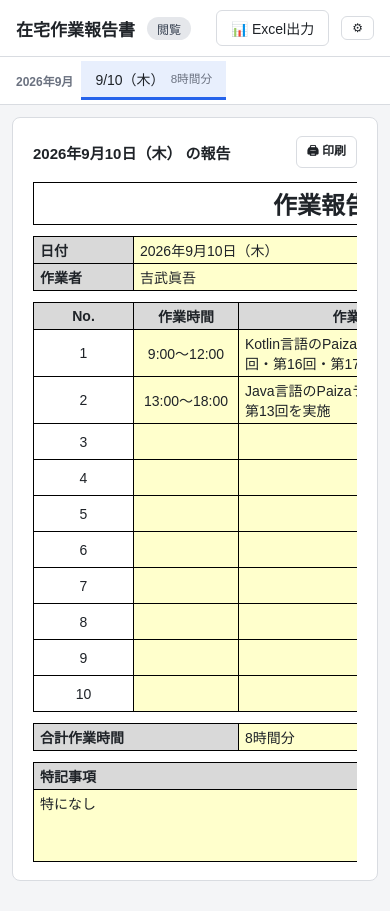
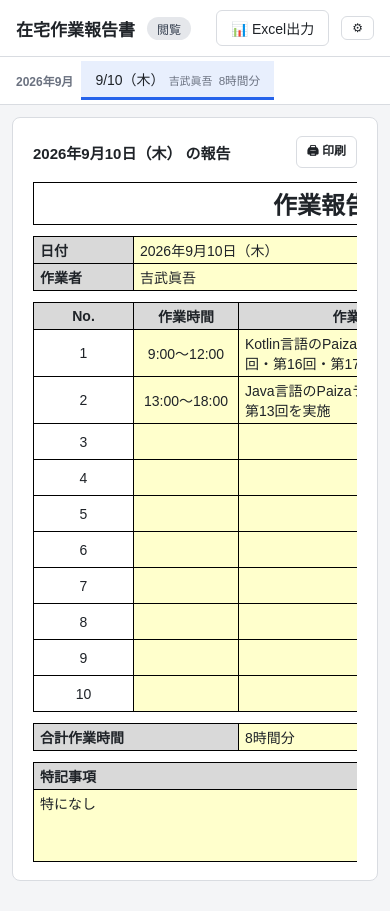
Before and after one commit to blackcivic4145/zaitaku-report, a plain HTML site: page index.html in a window 390 px wide. Drawn offline with nearby package versions, Linux system fonts and the light colour scheme.

Commit message:
一覧に作業者名を表示

```diff
--- a/index.html
+++ b/index.html
@@ -30,6 +30,7 @@
   aside .day:hover{background:#f3f4f6}
   aside .day.active{background:var(--accent-bg);border-left-color:var(--accent)}
   aside .day small{color:var(--muted)}
+  aside .day .w{display:block;font-size:11px;line-height:1.3}
   aside .empty{padding:20px 14px;color:var(--muted);font-size:13px;line-height:1.6}
   main{padding:20px 24px;max-width:1000px;min-width:0}
   .card{background:var(--panel);border:1px solid var(--line);border-radius:8px;padding:18px 20px;margin-bottom:18px}
@@ -72,7 +73,8 @@
     .layout{grid-template-columns:1fr}
     aside{border-right:0;border-bottom:1px solid var(--line);display:flex;overflow-x:auto;padding:4px 8px}
     aside .month{white-space:nowrap;align-self:center;padding:8px}
-    aside .day{white-space:nowrap;border-left:0;border-bottom:3px solid transparent;gap:6px}
+    aside .day{white-space:nowrap;border-left:0;border-bottom:3px solid transparent;gap:6px;align-items:center}
+    aside .day .w{display:inline;margin-left:4px}
     aside .day.active{border-bottom-color:var(--accent)}
     main{padding:12px}
     table.edit td.time{width:auto}
@@ -243,7 +245,7 @@ function renderList(){
     if(m!==month){ month=m; const d=document.createElement('div'); d.className='month'; d.textContent=`${m.slice(0,4)}年${Number(m.slice(5))}月`; el.appendChild(d); }
     const d=document.createElement('div'); d.className='day'+(r.date===current?' active':'');
     const [y,mo,da]=r.date.split('-').map(Number);
-    d.innerHTML=`<span>${mo}/${da}（${WD[new Date(y,mo-1,da).getDay()]}）</span><small>${esc(totalText(r.totalMin))}</small>`;
+    d.innerHTML=`<span>${mo}/${da}（${WD[new Date(y,mo-1,da).getDay()]}）<small class="w">${esc(r.worker||'')}</small></span><small>${esc(totalText(r.totalMin))}</small>`;
     d.onclick=()=>openReport(r.date);
     el.appendChild(d);
   }
```
